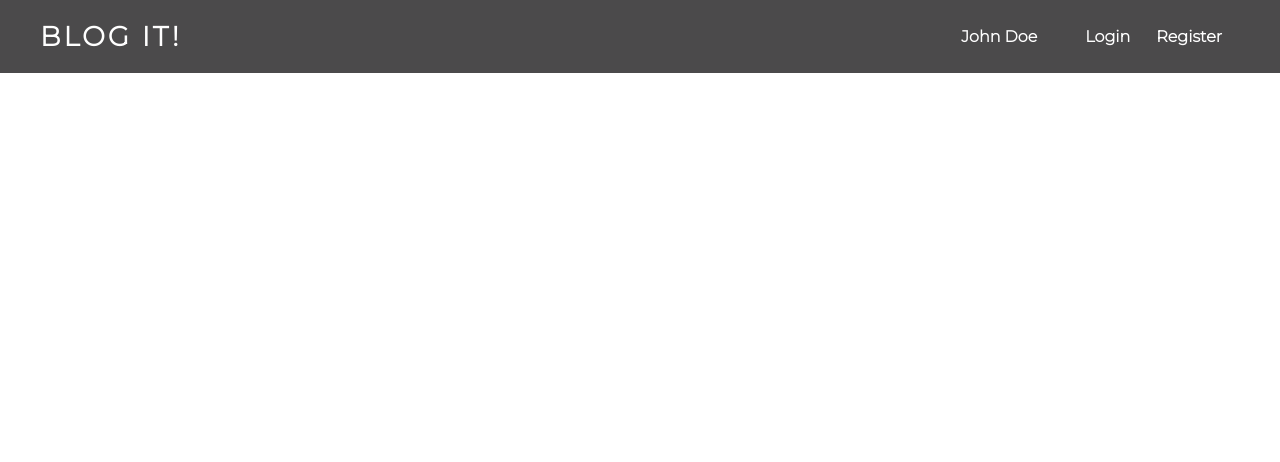
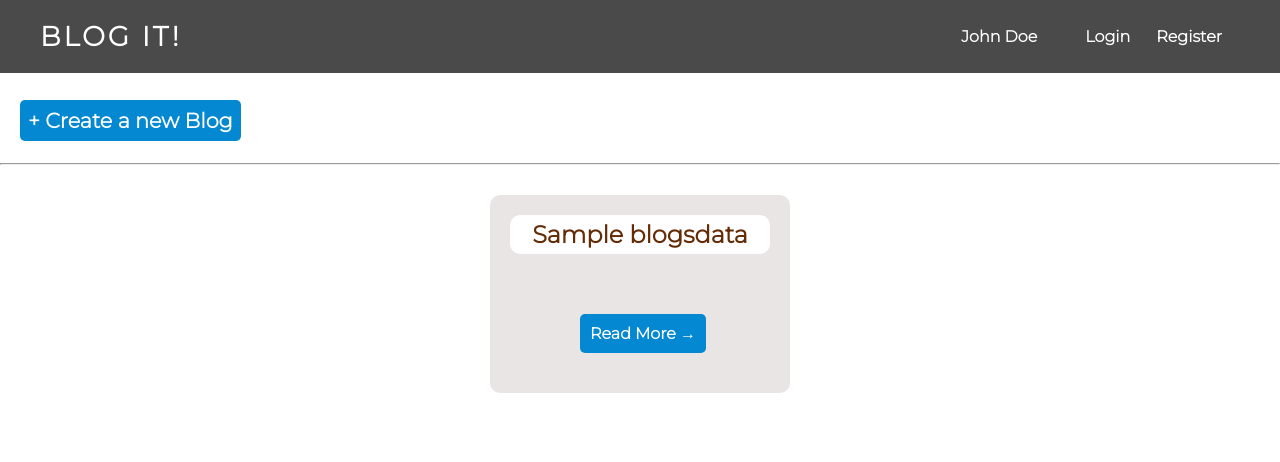
Before and after one commit to RChaubey16/Blogging-Website, a PHP site: page / in a window 1280 px wide. Shown: the top 462 px of the page. Run offline with PHP 8.4, Linux system fonts and the light colour scheme; tables that the repository leaves empty or names only in its code hold one stand-in row (values such as "Sample post").

Commit message:
Create Blog functionality established

```diff
--- a/createPost.php
+++ b/createPost.php
@@ -1,4 +1,4 @@
-<!-- <?php include "logic.php"; ?>  -->
+<?php include "dbLogic.php"; ?>
 <?php require_once('partials\header.php') ?>
     <title>BlogIt | Create</title>
 </head>
--- /dev/null
+++ b/dbLogic.php
@@ -0,0 +1,28 @@
+<?php
+
+    // establishing a connection to the database
+    $conn = mysqli_connect("localhost", "root", "", "blogsite");
+
+    // Checking if the connection is established or not
+    if (!$conn){
+        echo "<h3>Not able to establish Database connection</h3>";
+    }
+
+    // fetching all the blogs from database
+    $sql = "SELECT * FROM blogsdata";
+    $query = mysqli_query($conn, $sql);
+
+    // inserting the new blog into database
+    if (isset($_REQUEST['new_post'])){
+        $title = $_REQUEST['title'];
+        $content = $_REQUEST['content'];
+
+        $sql_query = "INSERT INTO blogsdata(title, content) VALUES('$title', '$content')";
+        mysqli_query($conn, $sql_query);
+
+        // redirecting to the home page
+        header("Location: index.php?info=added");
+        exit();
+    }
+
+?>
--- a/index.php
+++ b/index.php
@@ -1,9 +1,49 @@
+<?php
+    include "dbLogic.php";
+?>
 <?php require_once('partials\header.php') ?>
+
     <title>BlogIt</title>
 </head>
 <body>
     <!-- Navbar -->
     <?php include('partials\navbar.php')?>
 
+    <div>
+
+        <?php if (isset($_REQUEST['info'])){ ?>
+
+           <!-- <?php if($_REQUEST['info'] == 'added') { ?>
+                <div role="alert">
+                        Post has been published Successfully!
+                    </div>
+           <?php } ?> -->
+
+        <?php } ?>
+
+        <div id="create-blog-button">
+            <a href="createPost.php">+ Create a new Blog</a>
+        </div>
+
+        <hr>
+
+        <div class="blog-list-box">
+            <?php foreach($query as $q) { ?>
+                <div class = 'card'>
+                    <div>
+                        <div class = "card-body">
+                            <h3 class = 'heading'><?php echo $q['title'] ?></h3>
+                            <!-- <p id = "content"><?php echo $q['content'] ?></p> -->
+                            <div class = "read-more-btn">
+                                <a href="">Read More <span>&rarr;</span></a>
+                            </div>
+
+                        </div>
+                    </div>
+                </div>
+            <?php } ?>
+        </div>
+    </div>
+
 </body>
 </html>
--- a/static/css/index.css
+++ b/static/css/index.css
@@ -58,11 +58,79 @@ nav .nav-links ul li:hover {
   cursor: pointer;
 }
 
+/* Blogs List - index.php*/
+
+#create-blog-button {
+  height: 60px;
+  padding: 20px;
+  margin: 15px 0;
+}
+
+#create-blog-button a {
+  padding: 8px;
+  border-radius: 5px;
+  text-decoration: none;
+  color: white;
+  background-color: #0488d1;
+  font-weight: 700;
+  font-size: 1.3rem;
+}
+
+#create-blog-button a:hover {
+  color: lightgray;
+}
+
+.blog-list-box {
+  display: flex;
+  justify-content: space-around;
+  flex-wrap: wrap;
+  height: auto;
+  padding: 30px;
+}
+
+.card {
+  display: flex;
+  flex-wrap: wrap;
+  flex-direction: column;
+  padding: 20px;
+  margin-bottom: 40px;
+  width: 300px;
+  background-color: rgb(233, 229, 229);
+  border-radius: 10px;
+}
+
+.heading {
+  padding: 5px;
+  color: #632b06;
+  text-align: center;
+  font-size: 1.5rem;
+  background-color: #fff;
+  border-radius: 10px;
+}
+
+.read-more-btn {
+  padding: 30px;
+  margin-top: 40px;
+}
+
+.read-more-btn a {
+  text-decoration: none;
+  font-weight: 600;
+  padding: 10px;
+  margin-left: 40px;
+  color: white;
+  border-radius: 5px;
+  background-color: #0488d1;
+}
+
+.read-more-btn a:hover {
+  background-color: #034f77;
+}
+
 /* createPost */
 
 .create-post {
   background: white;
-  /* border: 1px solid #e0e0e0; */
   box-sizing: border-box;
   border-radius: 4px;
 }
```
